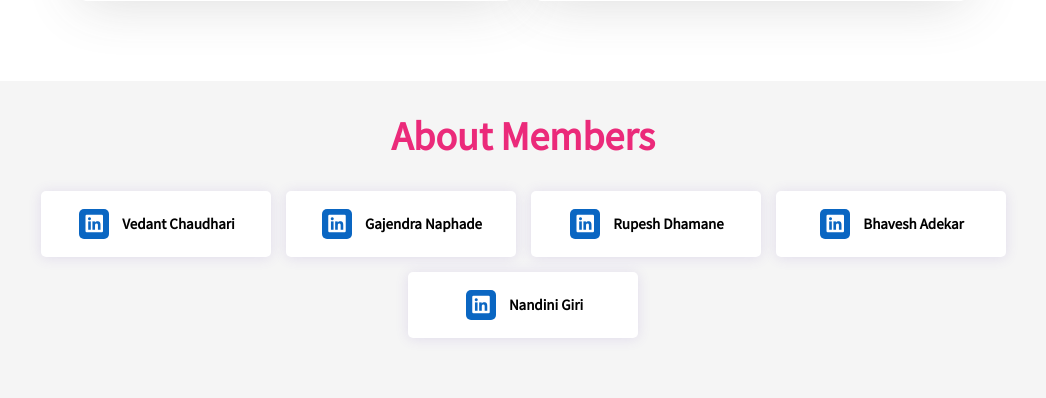
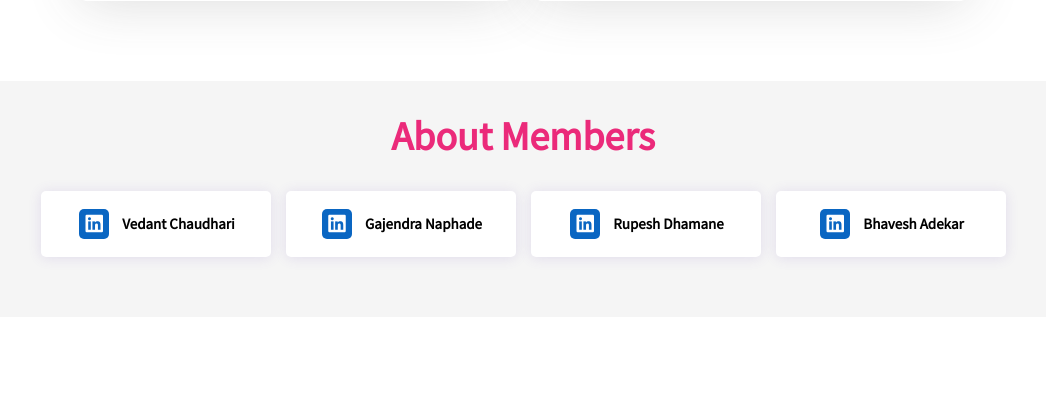
Before and after one commit to gajju44/E-Learners, a PHP site: page /lms/ in a window 1280 px wide. Shown: the part 2749-3147 px from the top of the page, without its empty margins (117-1163 px from the left). After the commit the page ends 3016 px from the top, so only its background shows below. Run offline with PHP 8.4, Linux system fonts and the light colour scheme; some libraries are stand-ins or nearby versions.

Commit message:
latest fixes

```diff
--- a/course_surprise.php
+++ b/course_surprise.php
@@ -78,7 +78,7 @@ if(!isset($_SESSION['logged_in']) && $_SESSION['logged_in'] !== true)
 
 
                         ?>
-                        <div class="box" onclick="window.location.href='http://localhost/images/surprise_test1.php?c_id=<?php echo $c_id; ?>';">
+                        <div class="box" onclick="window.location.href='surprise_test1.php?c_id=<?php echo $c_id; ?>';">
 
 
                             <h3>
--- a/faculty_login.php
+++ b/faculty_login.php
@@ -106,6 +106,8 @@ window.history.replaceState(null,null,window.location.href);
                         Swal.fire({
                             icon: "error",
                             title: "Incorrect password",
+                        }).then(function() {
+                            window.location.href = "facultydashboard.php";
                         });
                       </script>';
             }
--- a/index.php
+++ b/index.php
@@ -197,12 +197,7 @@ along with this program.  If not, see <https://www.gnu.org/licenses/>.-->
                     <h3>Bhavesh Adekar</h3>
                 </div>
 
-                <div class="box">
-                    <div class="share">
-                        <a href="#" class="fab fa-linkedin"></a>
-                    </div>
-                    <h3>Nandini Giri</h3>
-                </div>
+
             </div>
         </section>
 
--- a/index_after_login.php
+++ b/index_after_login.php
@@ -164,7 +164,7 @@ $useremail = $_SESSION['lemail'];
                         $c_img = $row["c_img"];
                         ?>
                         <div class="box"
-                            onclick="window.location.href='http://localhost/images/units.php?c_id=<?php echo $c_id; ?>';"
+                            onclick="window.location.href='units.php?c_id=<?php echo $c_id; ?>';"
                             data-aos="zoom-in">
                             <img src="<?php echo $c_img ?>" alt="">
                             <h3>
--- a/sign_up.php
+++ b/sign_up.php
@@ -247,7 +247,7 @@ function sendmail($email, $v_code)
         </tr>
         <tr>
           <td>
-          <a  class='verifybtn' href='http://localhost/lms/verify.php?v_code=$v_code&vemail=$email'>Verify
+          <a  class='verifybtn' href='verify.php?v_code=$v_code&vemail=$email'>Verify
             </a>
 
           </span>
--- a/style.css
+++ b/style.css
@@ -489,7 +489,7 @@ header .icons p i {
   margin-bottom: 4rem;
 }
 
-.footer .box {
+.footer .footer-container .box {
   flex: 1 1 23rem;
   border-radius: .5rem;
   padding: 1.5rem;
@@ -503,12 +503,12 @@ header .icons p i {
   max-width: 23rem;
 }
 
-.footer .box h3 {
+.footer .footer-container .box h3 {
   color: var(--violet);
   font-size: 1.5rem;
 }
 
-.footer .box .share a {
+.footer .footer-container .box .share a {
   height: 3rem;
   width: 3rem;
   line-height: 3rem;
@@ -520,7 +520,7 @@ header .icons p i {
   transition: 0.2s;
 }
 
-.footer .box .share a:hover {
+.footer .footer-container .box .share a:hover {
   background: var(--pink);
 }
 /* ==========================================unit section ==================================== */
--- a/units.php
+++ b/units.php
@@ -88,7 +88,7 @@ along with this program.  If not, see <https://www.gnu.org/licenses/>.-->
 
                         ?>
                         <div class="box"
-                            onclick="window.location.href='http://localhost/images/theory1.php?c_id=<?php echo $c_id ?>&unit_id=<?php echo $unit_id ?>';">
+                            onclick="window.location.href='theory1.php?c_id=<?php echo $c_id ?>&unit_id=<?php echo $unit_id ?>';">
                             <div class="content">
                                 <h1>
                                     <?php echo $unit_name ?>
```
Also changed, not shown: README.md.
